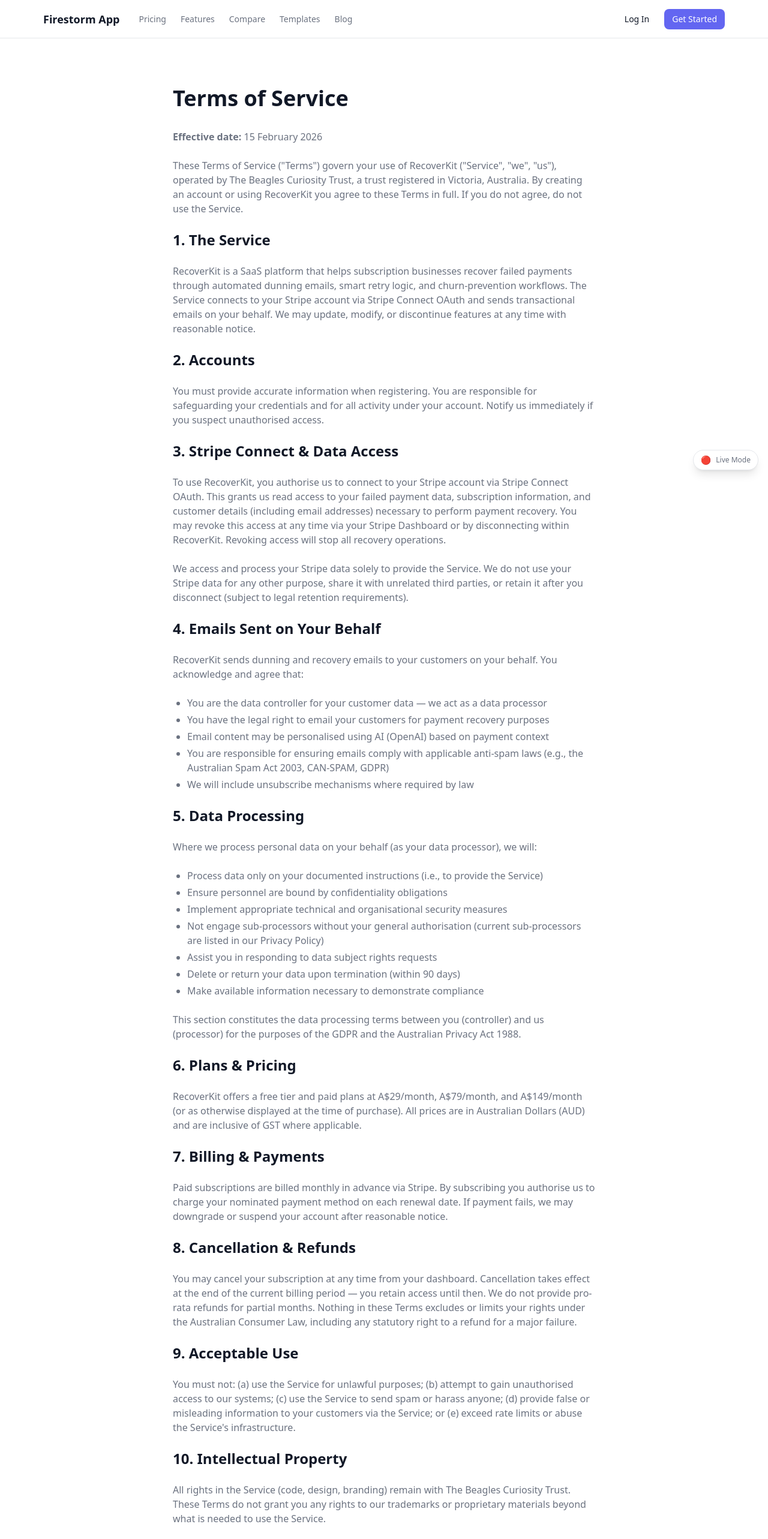
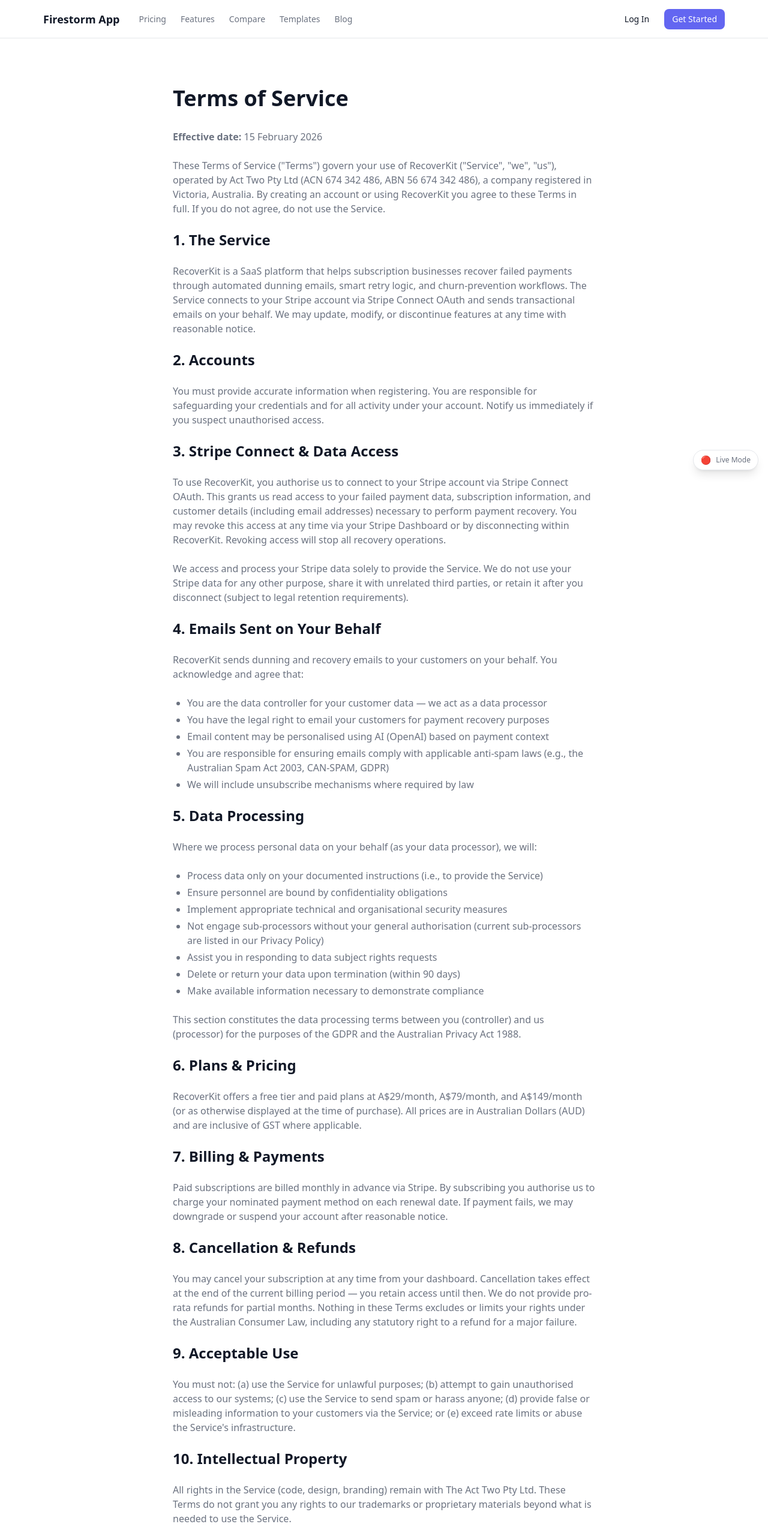
Before and after one commit to AgentPeter828/recoverkit, a Next.js app: page /terms in a window 1280 px wide. Shown: the top 2566 px of the page at 60% size. Built offline with nearby package versions, Linux system fonts and the light colour scheme; no server answers.

Commit message:
Update legal entity from The Beagles Curiosity Trust to Act Two Pty Ltd

```diff
--- a/src/app/(marketing)/privacy/page.tsx
+++ b/src/app/(marketing)/privacy/page.tsx
@@ -18,8 +18,7 @@
         </p>
         <p>
           This Privacy Policy explains how RecoverKit (&quot;Service&quot;,
-          &quot;we&quot;, &quot;us&quot;), operated by The Beagles Curiosity Trust
-          (Victoria, Australia), collects, uses, and protects personal information.
+          &quot;we&quot;, &quot;us&quot;), operated by Act Two Pty Ltd (ACN 674 342 486, ABN 56 674 342 486), a company registered in Victoria, Australia, collects, uses, and protects personal information.
           We comply with the Australian Privacy Act 1988 (Cth), the Australian
           Privacy Principles (APPs), and the EU General Data Protection Regulation
           (GDPR) where applicable.
@@ -208,7 +207,7 @@
           .
         </p>
         <p>
-          The Beagles Curiosity Trust
+          Act Two Pty Ltd (ACN 674 342 486, ABN 56 674 342 486)
           <br />
           Victoria, Australia
         </p>
--- a/src/app/(marketing)/terms/page.tsx
+++ b/src/app/(marketing)/terms/page.tsx
@@ -18,8 +18,7 @@
         </p>
         <p>
           These Terms of Service (&quot;Terms&quot;) govern your use of RecoverKit
-          (&quot;Service&quot;, &quot;we&quot;, &quot;us&quot;), operated by The
-          Beagles Curiosity Trust, a trust registered in Victoria, Australia. By
+          (&quot;Service&quot;, &quot;we&quot;, &quot;us&quot;), operated by Act Two Pty Ltd (ACN 674 342 486, ABN 56 674 342 486), a company registered in Victoria, Australia. By
           creating an account or using RecoverKit you agree to these Terms in full.
           If you do not agree, do not use the Service.
         </p>
@@ -146,7 +145,7 @@
         </h2>
         <p>
           All rights in the Service (code, design, branding) remain with The
-          Beagles Curiosity Trust. These Terms do not grant you any rights to our
+          Act Two Pty Ltd. These Terms do not grant you any rights to our
           trademarks or proprietary materials beyond what is needed to use the
           Service.
         </p>
```
